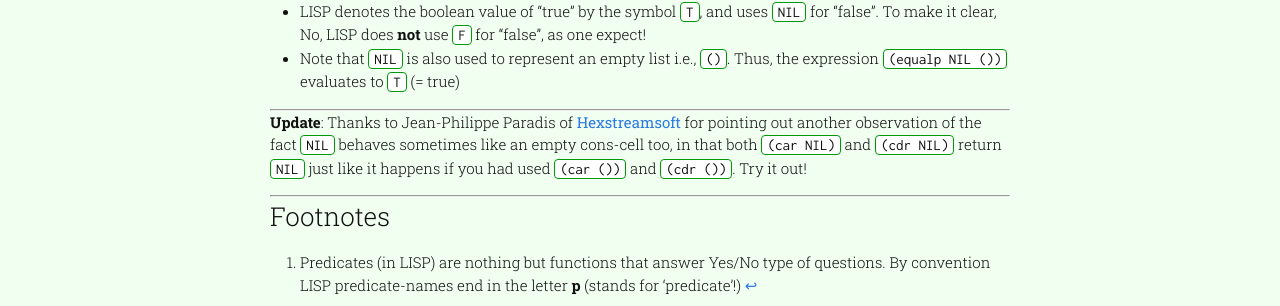
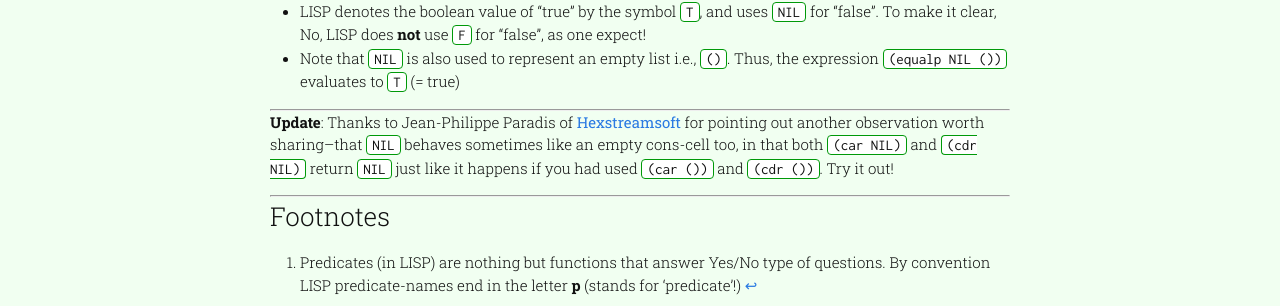
Before and after one commit to raghuugare/raghuugare.bkup, a Jekyll site: the page built from _posts/2014-12-19-subtle_difference.markdown, in a window 1280 px wide. Shown: the part 1686-1992 px from the top of the page. Built offline with Jekyll 4.4.1, drawn with Linux system fonts in a browser that asks for light colours; some web fonts are replaced.

Commit message:
Small update.

```diff
--- a/_posts/2014-12-19-subtle_difference.markdown
+++ b/_posts/2014-12-19-subtle_difference.markdown
@@ -86,7 +86,7 @@ Good observation! You will understand this when you learn the basics of LISP.
 
 ---
 
-**Update**: Thanks to Jean-Philippe Paradis of [Hexstreamsoft][link_hexstream] for pointing out another observation of the fact `NIL` behaves sometimes like an empty cons-cell too, in that both `(car NIL)` and `(cdr NIL)` return `NIL` just like it happens if you had used `(car ())` and `(cdr ())`. Try it out!
+**Update**: Thanks to Jean-Philippe Paradis of [Hexstreamsoft][link_hexstream] for pointing out another observation worth sharing--that `NIL` behaves sometimes like an empty cons-cell too, in that both `(car NIL)` and `(cdr NIL)` return `NIL` just like it happens if you had used `(car ())` and `(cdr ())`. Try it out!
 
 ---
 
```
